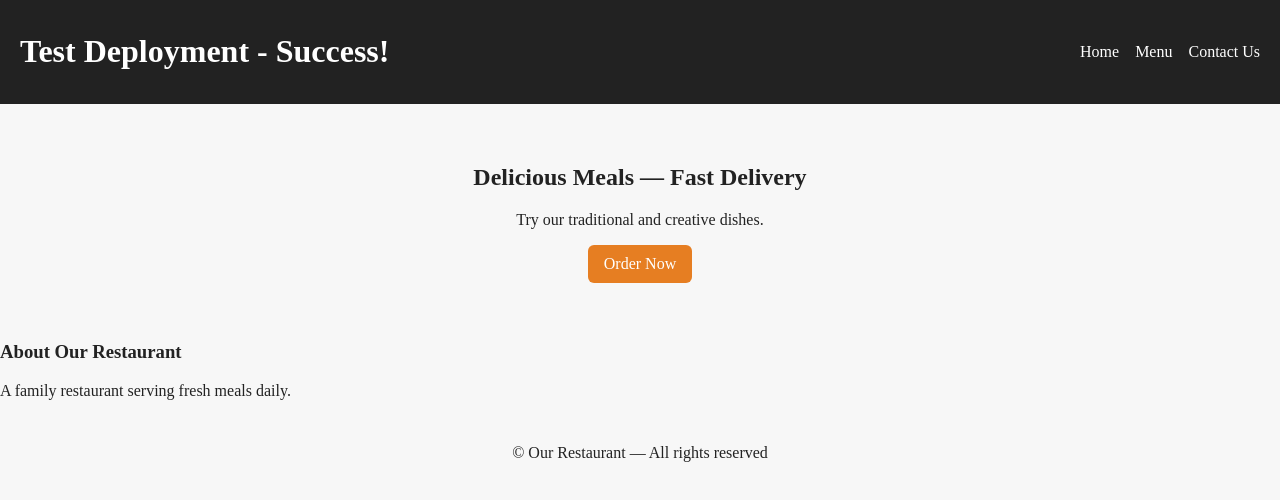
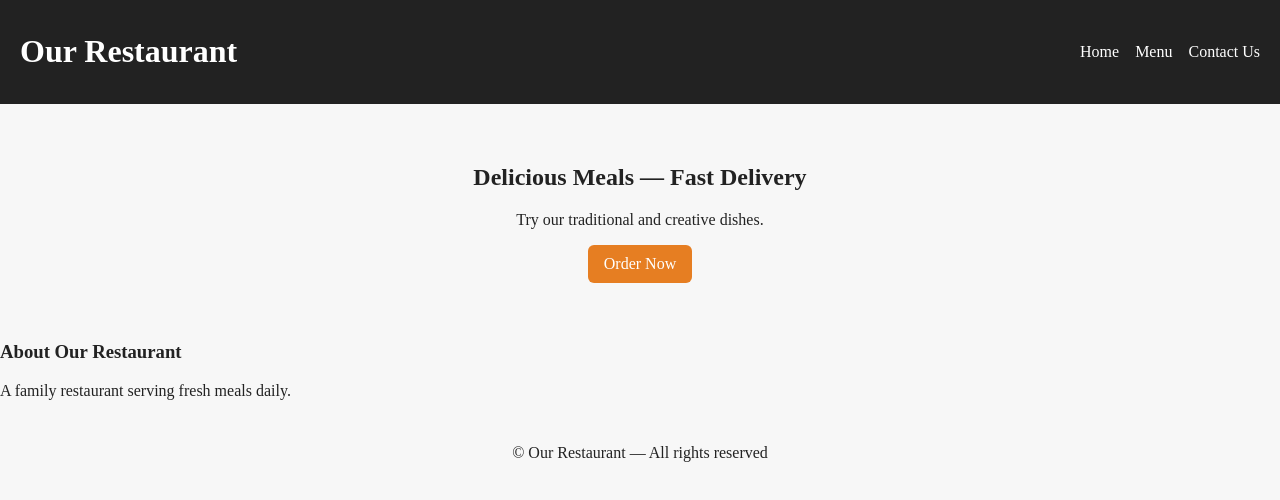
Before and after one commit to khaled358-png/Graduation-Project-New, a website: page public/index.html in a window 1280 px wide. Drawn offline with Linux system fonts and the light colour scheme.

Commit message:
Update index.html

```diff
--- a/public/index.html
+++ b/public/index.html
@@ -8,7 +8,7 @@
 </head>
 <body>
   <header>
-    <h1>Test Deployment - Success!</h1>
+    <h1>Our Restaurant</h1>
     <nav>
       <a href="/">Home</a>
       <a href="/menu.html">Menu</a>
```
